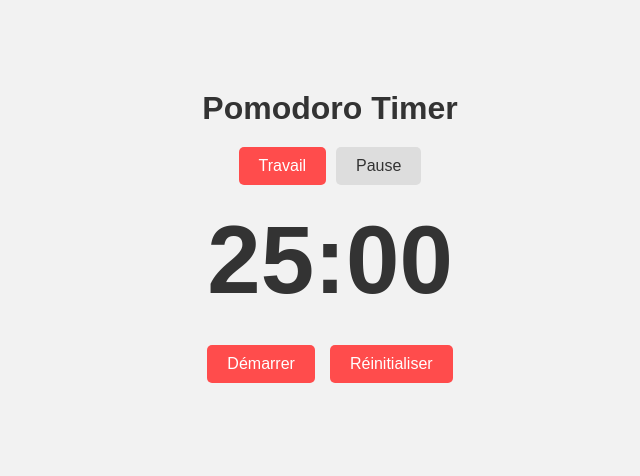
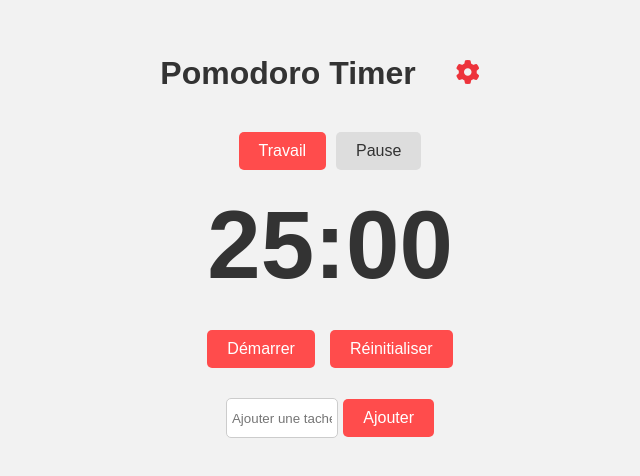
Before and after one commit to Dilane17/Pomodore_clone, a plain HTML site: page index.html in a window 1280 px wide. Shown: the part 174-650 px from the top of the page, without its empty margins (310-950 px from the left). Drawn offline with Linux system fonts and the light colour scheme.

Commit message:
Deuxième modification

```diff
--- a/css/style.css
+++ b/css/style.css
@@ -12,6 +12,25 @@
 
 h1 {
     margin-bottom: 20px;
+}
+
+.header {
+    display: flex;
+    justify-content: center;
+    align-items: center;
+    width: 100%;
+    padding: 20px;
+
+}
+
+.settings-icone {
+    background: none;
+    border: none;
+    cursor: pointer;
+    font-size: 1.5rem;
+    color: #ed333b;
+    margin-left: 20px;
+
 }
 
 #timer {
@@ -36,9 +55,9 @@
     transition: background-color 0.2s;
 }
 
-        button:hover {
+/*button:hover {
     background-color: #e04343;
-        }
+}*/
 
 .mode-buttons {
     margin-bottom: 20px;
@@ -55,3 +74,24 @@
     background-color: #ff4c4c;
     color: white;
 }
+
+.settings {
+    position: absolute;
+    top: 120px;
+    right: 40px;
+}
+
+.stain {
+    margin-top: 30px;
+    font-size: 1.2rem;
+    color: #666;
+}
+
+#stainInput {
+    width: 100px;
+    height: 28px;
+    border-radius: 5px;
+    padding: 5px;
+    border: 1px solid #ccc;
+    border-radius: 5px;
+}
--- a/index.html
+++ b/index.html
@@ -4,11 +4,15 @@
     <meta charset="UTF-8">
     <meta name="viewport" content="width=device-width, initial-scale=1.0">
     <title>Pomodoro Timer</title>
+     <link rel="stylesheet" href="https://cdnjs.cloudflare.com/ajax/libs/font-awesome/6.5.0/css/all.min.css">
     <link rel="stylesheet" href="css/style.css">
 </head>
 <body>
 
-    <h1>Pomodoro Timer</h1>
+    <div class="header">
+        <h1>Pomodoro Timer</h1>
+        <button class="settings-icone"> <i class="fa-duotone fa-solid fa-gear"></i></button>
+    </div>
 
     <div class="mode-buttons">
         <button class="active" id="workBtn">Travail</button>
@@ -22,6 +26,22 @@
         <button id="resetBtn">Réinitialiser</button>
     </div>
 
+    <div class="stain">
+        <input type="text" id="stainInput" placeholder="Ajouter une tache...">
+        <button type="submit">Ajouter</button>
+    </div>
+
+    <div class="settings">
+      <!--  <label for="workDuration">Durée du travail (minutes):</label>
+        <input type="number" id="workDuration" value="25" min="1" max="60">
+
+        <label for="breakDuration">Durée de la pause (minutes):</label>
+        <input type="number" id="breakDuration" value="5" min="1" max="60">
+        -->
+    </div>
+
+
+
     <script src="js/app.js" type="module"></script>
 </body>
 </html>
```
Lines whose indentation alone changed are shown as unchanged.
